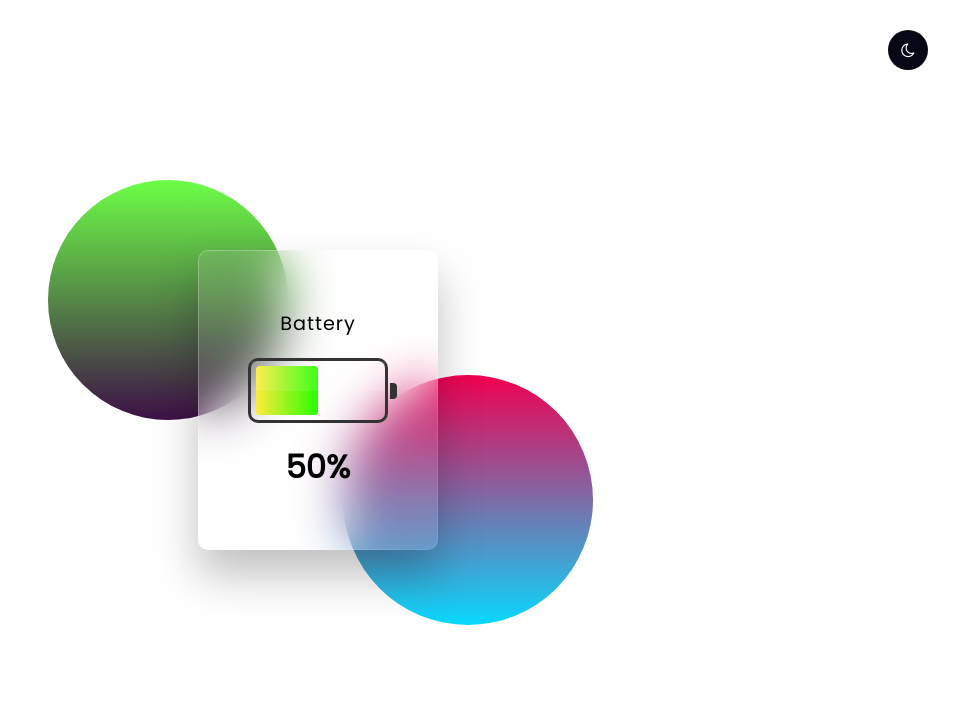
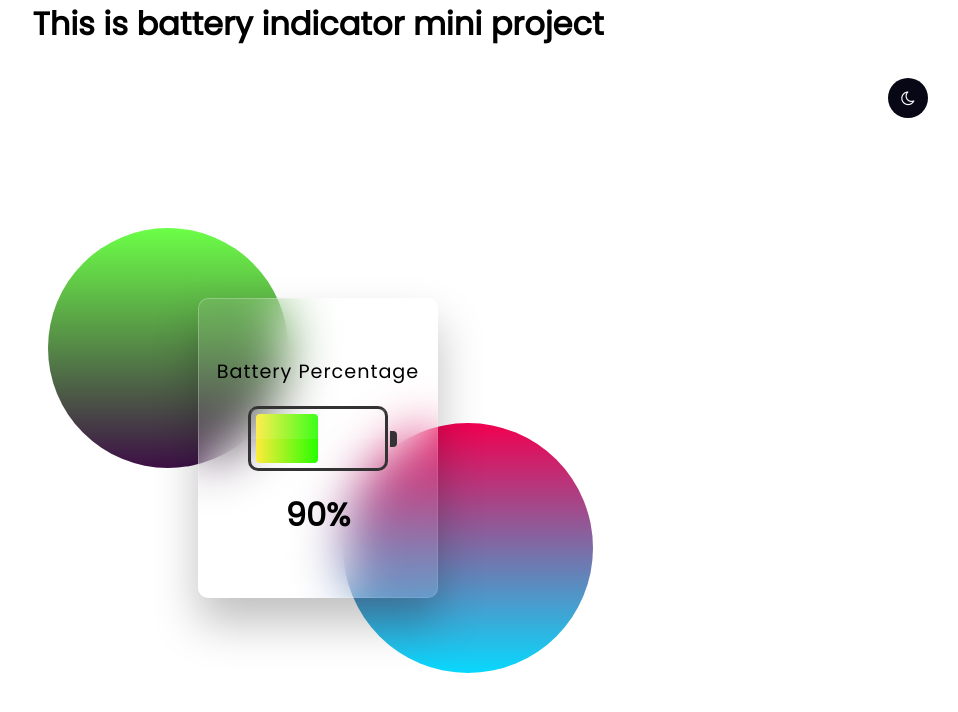
Before and after one commit to kunalgunjal09/Battery-Indicator, a plain HTML site: page index.html in a window 1280 px wide. Shown: the whole page, without its empty margins (322-1280 px from the left). Drawn offline with Linux system fonts and the light colour scheme.

Commit message:
Did necessary changes in Index.html

```diff
--- a/index.html
+++ b/index.html
@@ -9,21 +9,24 @@
       integrity="sha512-5A8nwdMOWrSz20fDsjczgUidUBR8liPYU+WymTZP1lmY9G6Oc7HlZv156XqnsgNUzTyMefFTcsFH/tnJE/+xBg=="
       crossorigin="anonymous"
     />
-    <title>Battery Indicator Mini Project</title>
+    <title>Battery Indicator</title>
     <link rel="stylesheet" href="stylefile.css" />
   </head>
   <body>
+    <center>
+    <h1>This is battery indicator mini project</h1>
+      </center>
     <section class="sec">
       <div class="toggle"></div>
       <div class="box">
         <div class="content">
-          <h3>Battery</h3>
+          <h3>Battery Percentage</h3>
           <div class="batteryShape">
             <div class="level">
               <div class="percentage"></div>
             </div>
           </div>
-          <div class="percent">50%</div>
+          <div class="percent">90%</div>
         </div>
       </div>
     </section>
```
